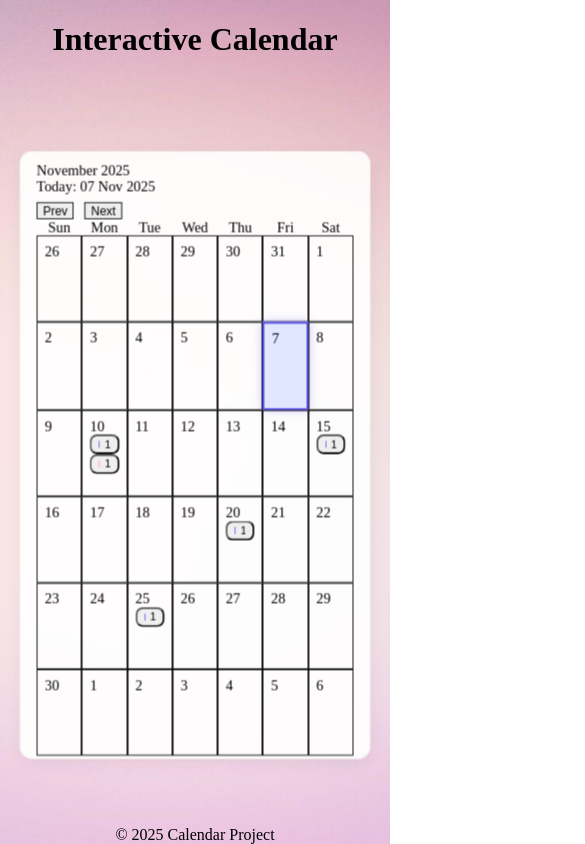
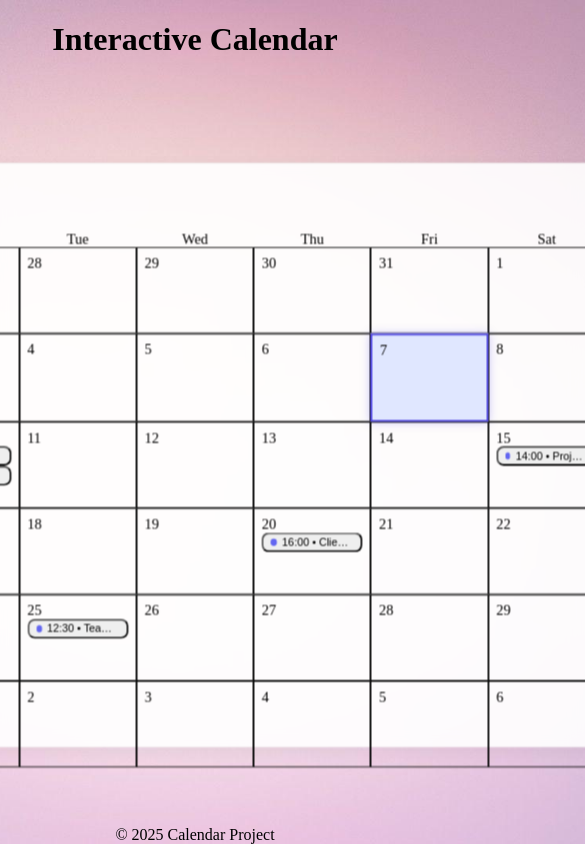
Before and after one commit to Sarvani99999/interactive-calendar, a React (Vite) app: page / in a window 390 px wide. Shown: the top 844 px of the page, 585 px wide, since content can reach past the window. Built offline with nearby package versions, Linux system fonts and the light colour scheme.

Commit message:
Fix calendar responsiveness and background for Vercel

```diff
--- a/src/index.css
+++ b/src/index.css
@@ -27,6 +27,9 @@ body {
   overflow: hidden;
   margin: 0;
   padding: 0;
+  display: flex;
+  justify-content: center;
+  align-items: center;
 }
 
 /* Remove overlay completely */
@@ -43,6 +46,9 @@ body::before {
   margin: 10px auto 6px;
   padding: 10px 14px;
   min-height: 650px; /* keeps page balanced */
+  width: 100vw;
+  height: 100vh;
+  box-sizing: border-box;
 }
 
 
```
